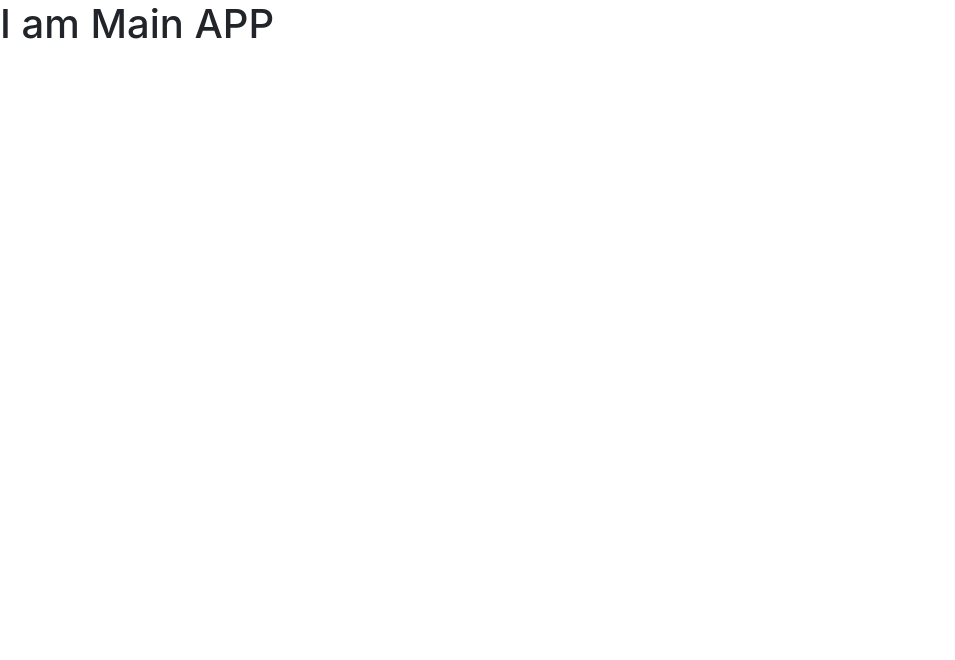
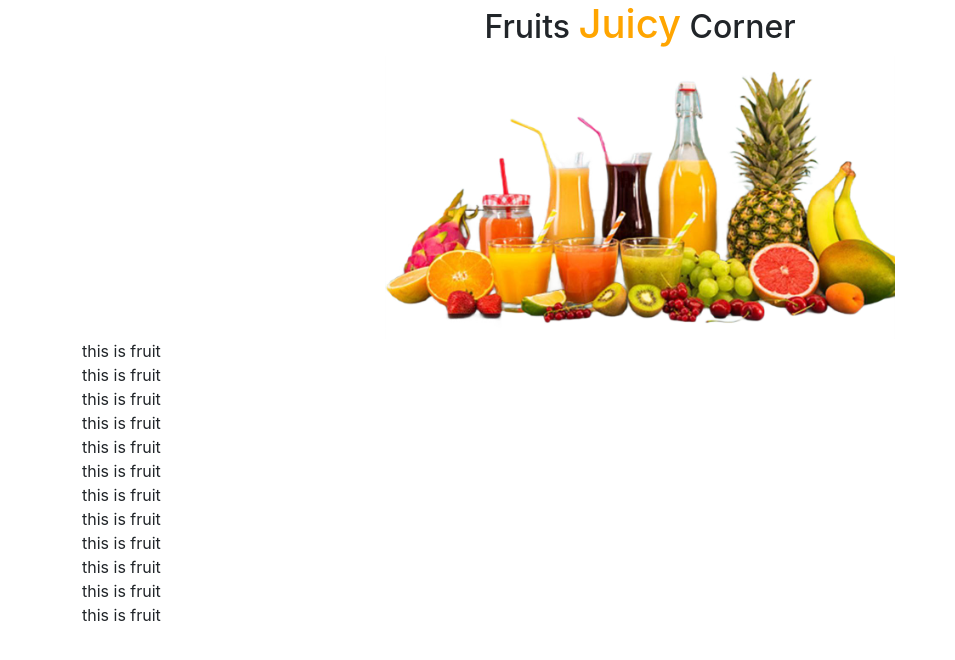
Before and after one commit to nahiduzzaman-web-dev/fruits-juice, a React (Create React App) app: page / in a window 1280 px wide. Shown: the top 660 px of the page, without its empty margins (0-955 px from the left). Built offline with nearby package versions, Linux system fonts and the light colour scheme.

Commit message:
second commit- component added & some work

```diff
--- a/public/data.json
+++ b/public/fruits.json
@@ -36,31 +36,31 @@
         "name": "Barrera Powers"
     },
     {
-        "id": "623dca3feaa3a73b43b9d8d3",
+        "id": "623dca3feaa3a73b43b9d8i3",
         "picture": "http://placehold.it/32x32",
         "price": 130,
         "name": "Barrera Powers"
     },
     {
-        "id": "623dca3feaa3a73b43b9d8d3",
+        "id": "623dca3feaa3a73b43b9d8k3",
         "picture": "http://placehold.it/32x32",
         "price": 130,
         "name": "Barrera Powers"
     },
     {
-        "id": "623dca3feaa3a73b43b9d8d3",
+        "id": "623dca3feaa3a73b43b9d8s3",
         "picture": "http://placehold.it/32x32",
         "price": 130,
         "name": "Barrera Powers"
     },
     {
-        "id": "623dca3feaa3a73b43b9d8d3",
+        "id": "623dca3feaa3a73b43b9d8c3",
         "picture": "http://placehold.it/32x32",
         "price": 130,
         "name": "Barrera Powers"
     },
     {
-        "id": "623dca3feaa3a73b43b9d8d3",
+        "id": "623dca3feaa3a73b43b9d8z3",
         "picture": "http://placehold.it/32x32",
         "price": 130,
         "name": "Barrera Powers"
--- a/src/App.js
+++ b/src/App.js
@@ -1,10 +1,13 @@
 import logo from './logo.svg';
 import './App.css';
+import Fruits from './Components/Fruits/Fruits';
+import Header from './Components/Header/Header';
 
 function App() {
   return (
     <div>
-      <h1>I am Main APP</h1>
+      <Header></Header>
+      <Fruits></Fruits>
     </div>
   );
 }
--- /dev/null
+++ b/src/Components/Fruit/Fruit.js
@@ -0,0 +1,11 @@
+import React from 'react';
+
+const Fruit = () => {
+    return (
+        <div>
+            this is fruit
+        </div>
+    );
+};
+
+export default Fruit;
--- /dev/null
+++ b/src/Components/Fruits/Fruits.js
@@ -0,0 +1,32 @@
+import React, { useState } from 'react';
+import Fruit from '../Fruit/Fruit';
+
+const Fruits = () => {
+    const [fruitsJuice, setFruitsJuice] = useState([]);
+    useState(() => {
+        fetch('fruits.json')
+            .then(res => res.json())
+            .then(data => setFruitsJuice(data))
+    }, [])
+    return (
+        <div className='container'>
+            <div className="row">
+                <div className="col-md-9">
+                    <div className="fruits-container">
+                        {
+                            fruitsJuice.map(fruit => <Fruit
+                                key={fruit.id}
+                            ></Fruit>)
+                        }
+                    </div>
+                </div>
+                <div className="col-md-3">
+
+                </div>
+            </div>
+
+        </div>
+    );
+};
+
+export default Fruits;
--- /dev/null
+++ b/src/Components/Header/Header.css
@@ -0,0 +1,7 @@
+.juicy{
+    color: #FFA500;
+    font-size: 40px;
+}
+.header-image img{
+    width: 510px;
+}
--- /dev/null
+++ b/src/Components/Header/Header.js
@@ -0,0 +1,22 @@
+import React from 'react';
+import banner from '../../images/juice.png'
+import './Header.css'
+
+const Header = () => {
+    return (
+        <div className='container'>
+            <div className="row">
+                <div className="col-md-12">
+                    <div className="header-title">
+                        <h2 className='text-center'>Fruits <span className='juicy'>Juicy</span> Corner</h2>
+                    </div>
+                    <div className="header-image d-flex justify-content-center">
+                        <img src={banner} alt="" />
+                    </div>
+                </div>
+            </div>
+        </div>
+    );
+};
+
+export default Header;
```
Also changed, not shown: src/Components/Fruit/Fruit.css (added), src/Components/Fruits/Fruits.css (added), src/images/juice.png (added).
